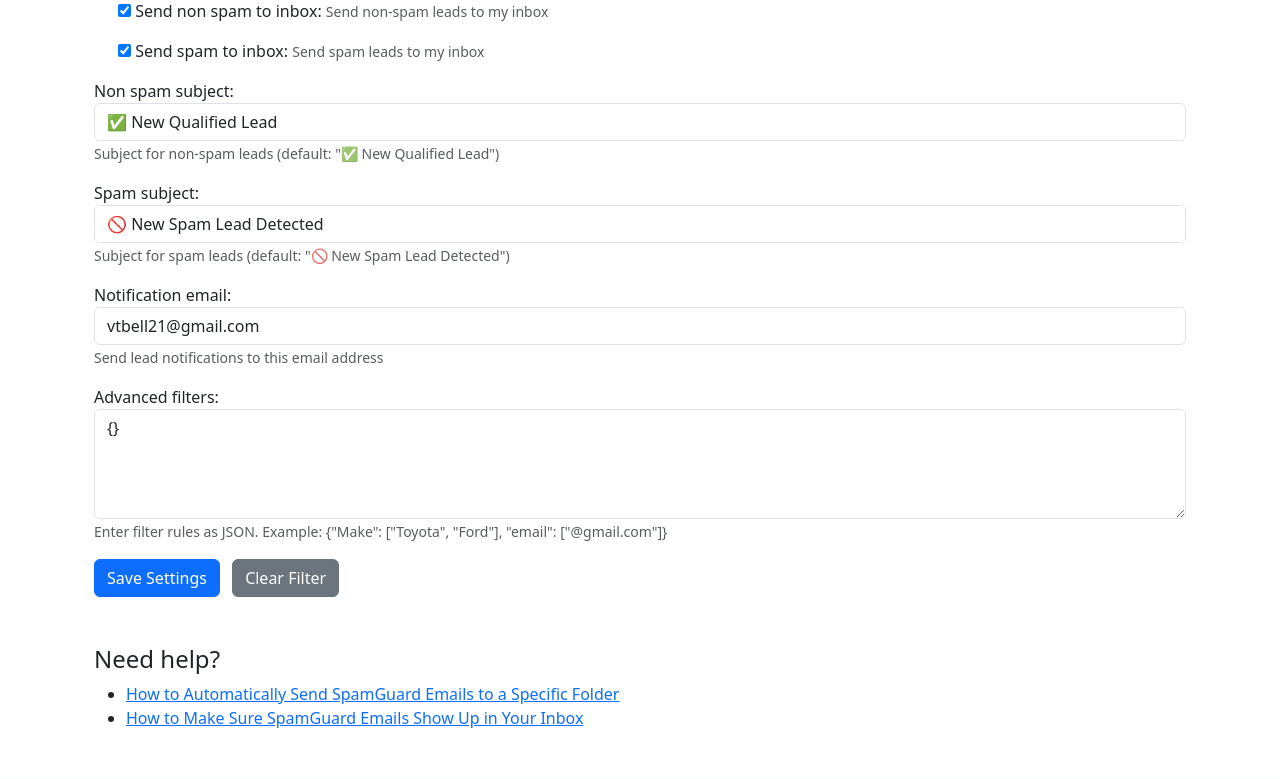
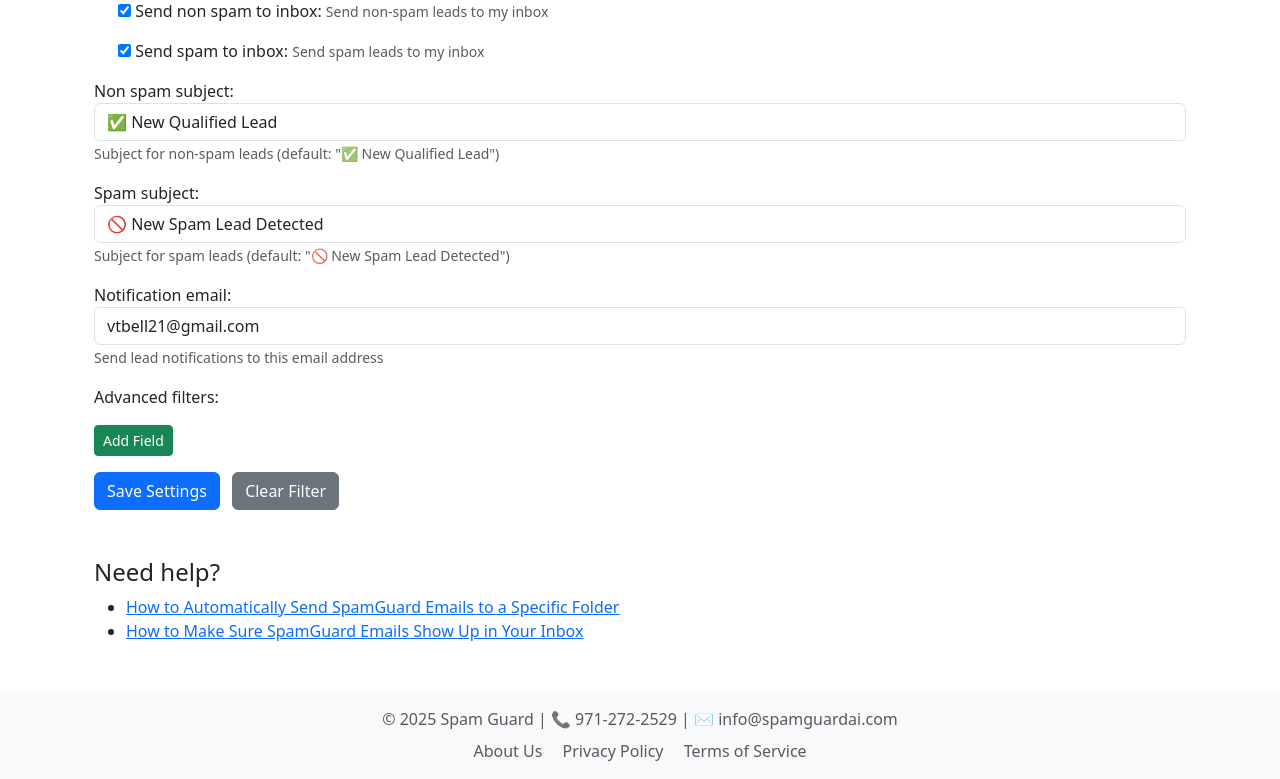
Before and after one commit to vtbell21/leadfilter, a Django app: page /settings/lead-routing/ in a window 1280 px wide. Shown: the part 151-930 px from the top of the page. Run offline with Django 5.2, Linux system fonts and the light colour scheme; a user stored in the database is signed in; data comes from the database, SQL or seed files in the repository; parts of the project's set-up code (start-up, migrations or seed data) failed here and were passed over.

Commit message:
Add dynamic filter builder UI for advanced_filters in lead routing settings (no more JSON editing)

```diff
--- a/leads/forms.py
+++ b/leads/forms.py
@@ -6,12 +6,7 @@
 class LeadRoutingSettingsForm(forms.ModelForm):
     advanced_filters = forms.CharField(
         required=False,
-        widget=forms.Textarea(attrs={
-            'class': 'form-control',
-            'rows': 4,
-            'placeholder': '{\n  "Make": ["Toyota", "Ford"],\n  "email": ["@gmail.com"]\n}'
-        }),
-        help_text="Enter filter rules as JSON. Example: {\"Make\": [\"Toyota\", \"Ford\"], \"email\": [\"@gmail.com\"]}"
+        widget=forms.HiddenInput(),
     )
 
     class Meta:
--- a/leads/templates/leads/lead_routing_settings.html
+++ b/leads/templates/leads/lead_routing_settings.html
@@ -30,25 +30,130 @@
             <small class="text-muted">Send lead notifications to this email address</small>
         </div>
         <div class="mb-3">
-            {{ form.advanced_filters.label_tag }}
+            <label for="filter-builder" class="form-label">Advanced filters:</label>
+            <div id="filter-builder"></div>
             {{ form.advanced_filters }}
-            {% if form.advanced_filters.help_text %}
-                <small class="text-muted">{{ form.advanced_filters.help_text }}</small>
-            {% endif %}
-            {% if form.advanced_filters.errors %}
-                <div class="text-danger">{{ form.advanced_filters.errors }}</div>
-            {% endif %}
+            <div id="filter-builder-error" class="text-danger"></div>
         </div>
         <button type="submit" class="btn btn-primary">Save Settings</button>
         <button type="button" class="btn btn-secondary ms-2" onclick="clearAdvancedFilters()">Clear Filter</button>
     </form>
     <script>
+    // --- Dynamic Filter Builder ---
+    let filters = {};
+    // Try to load initial filters from the hidden input
+    try {
+        filters = JSON.parse(document.querySelector('input[name="advanced_filters"]').value || '{}');
+    } catch (e) {
+        filters = {};
+    }
+    function renderFilterBuilder() {
+        const builder = document.getElementById('filter-builder');
+        builder.innerHTML = '';
+        Object.entries(filters).forEach(([field, values], fieldIdx) => {
+            const fieldDiv = document.createElement('div');
+            fieldDiv.className = 'mb-2 p-2 border rounded';
+            // Field name input
+            const fieldInput = document.createElement('input');
+            fieldInput.type = 'text';
+            fieldInput.value = field;
+            fieldInput.placeholder = 'Field name (e.g. Make, email)';
+            fieldInput.className = 'form-control d-inline-block me-2 mb-1';
+            fieldInput.style.width = '200px';
+            fieldInput.onchange = (e) => {
+                const newField = e.target.value;
+                if (newField && newField !== field) {
+                    filters[newField] = filters[field];
+                    delete filters[field];
+                    renderFilterBuilder();
+                }
+            };
+            fieldDiv.appendChild(fieldInput);
+            // Remove field button
+            const removeFieldBtn = document.createElement('button');
+            removeFieldBtn.type = 'button';
+            removeFieldBtn.className = 'btn btn-danger btn-sm ms-2 mb-1';
+            removeFieldBtn.textContent = 'Remove Field';
+            removeFieldBtn.onclick = () => {
+                delete filters[field];
+                renderFilterBuilder();
+            };
+            fieldDiv.appendChild(removeFieldBtn);
+            // Values
+            (values || []).forEach((val, valIdx) => {
+                const valInput = document.createElement('input');
+                valInput.type = 'text';
+                valInput.value = val;
+                valInput.placeholder = 'Value';
+                valInput.className = 'form-control d-inline-block ms-2 mb-1';
+                valInput.style.width = '180px';
+                valInput.onchange = (e) => {
+                    filters[field][valIdx] = e.target.value;
+                };
+                fieldDiv.appendChild(valInput);
+                // Remove value button
+                const removeValBtn = document.createElement('button');
+                removeValBtn.type = 'button';
+                removeValBtn.className = 'btn btn-outline-danger btn-sm ms-1 mb-1';
+                removeValBtn.textContent = '×';
+                removeValBtn.onclick = () => {
+                    filters[field].splice(valIdx, 1);
+                    if (filters[field].length === 0) delete filters[field];
+                    renderFilterBuilder();
+                };
+                fieldDiv.appendChild(removeValBtn);
+            });
+            // Add value button
+            const addValBtn = document.createElement('button');
+            addValBtn.type = 'button';
+            addValBtn.className = 'btn btn-outline-primary btn-sm ms-2 mb-1';
+            addValBtn.textContent = 'Add Value';
+            addValBtn.onclick = () => {
+                filters[field] = filters[field] || [];
+                filters[field].push('');
+                renderFilterBuilder();
+            };
+            fieldDiv.appendChild(addValBtn);
+            builder.appendChild(fieldDiv);
+        });
+        // Add field button
+        const addFieldBtn = document.createElement('button');
+        addFieldBtn.type = 'button';
+        addFieldBtn.className = 'btn btn-success btn-sm mt-2';
+        addFieldBtn.textContent = 'Add Field';
+        addFieldBtn.onclick = () => {
+            let newField = '';
+            let i = 1;
+            while (!newField || filters[newField]) {
+                newField = 'Field' + i;
+                i++;
+            }
+            filters[newField] = [''];
+            renderFilterBuilder();
+        };
+        builder.appendChild(addFieldBtn);
+    }
+    renderFilterBuilder();
+    // On form submit, serialize filters to hidden input
+    document.querySelector('form').addEventListener('submit', function(e) {
+        // Remove empty fields/values
+        Object.keys(filters).forEach(f => {
+            filters[f] = (filters[f] || []).filter(v => v && v.trim() !== '');
+            if (!filters[f].length) delete filters[f];
+        });
+        try {
+            document.querySelector('input[name="advanced_filters"]').value = JSON.stringify(filters);
+            document.getElementById('filter-builder-error').textContent = '';
+        } catch (err) {
+            e.preventDefault();
+            document.getElementById('filter-builder-error').textContent = 'Error serializing filters: ' + err;
+        }
+    });
     function clearAdvancedFilters() {
-        const textarea = document.querySelector('textarea[name="advanced_filters"]');
-        if (textarea) {
-            textarea.value = '{}';
-            textarea.form.submit();
-        }
+        filters = {};
+        renderFilterBuilder();
+        document.querySelector('input[name="advanced_filters"]').value = '{}';
+        document.querySelector('form').submit();
     }
     </script>
 
```
